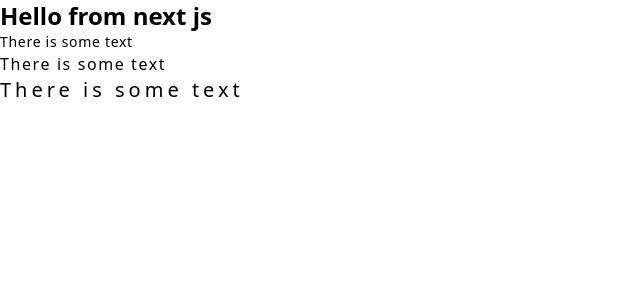
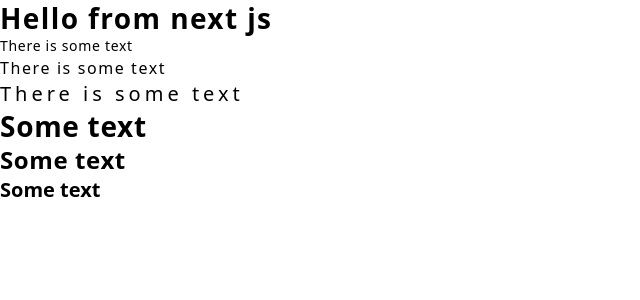
Before and after one commit to YakubovKirill/next-js, a Next.js app in the folder rating-app/: page / in a window 1280 px wide. Shown: the top 300 px of the page, without its empty margins (0-640 px from the left). Built offline with nearby package versions, Linux system fonts and the light colour scheme.

Commit message:
add htag

```diff
--- /dev/null
+++ b/rating-app/components/Htag/Htag.props.ts
@@ -0,0 +1,6 @@
+import { ReactNode } from "react";
+
+export interface HtagProps {
+    tag: 'h1' | 'h2' | 'h3',
+    children: ReactNode,
+}
--- /dev/null
+++ b/rating-app/components/Htag/Htag.tsx
@@ -0,0 +1,13 @@
+import { memo } from "react"
+import { HtagProps } from "./Htag.props";
+
+const Htag = ({ tag, children }: HtagProps): JSX.Element => {
+    switch (tag) {
+        case "h1": return <h1 className="font-bold tracking-small text-xl">{ children }</h1>;
+        case "h2": return <h2 className="font-semibold tracking-small text-lgg">{ children }</h2>;
+        case "h3": return <h3 className="font-semibold tracking-medium text-lg">{ children }</h3>;
+        default: return <></>
+    }
+}
+
+export default memo(Htag);
--- /dev/null
+++ b/rating-app/components/index.ts
@@ -0,0 +1 @@
+export * from './Htag/Htag';
--- a/rating-app/pages/index.tsx
+++ b/rating-app/pages/index.tsx
@@ -1,6 +1,7 @@
 import Head from 'next/head'
 import { Inter } from '@next/font/google'
 import { memo } from 'react'
+import Htag from '../components/Htag/Htag'
 
 const inter = Inter({ subsets: ['latin'] })
 
@@ -14,10 +15,13 @@ function Home() {
       </Head>
 
       <main>
-        <h1 className='font-bold text-xl'>Hello from next js</h1>
+        <h1 className='font-bold tracking-normal text-xl'>Hello from next js</h1>
         <p className="font-light tracking-normal text-sm">There is some text</p>
         <p className="font-light tracking-wide text-base">There is some text</p>
         <p className="font-light tracking-widest text-lg">There is some text</p>
+        <Htag tag='h1'> Some text</Htag>
+        <Htag tag='h2'> Some text</Htag>
+        <Htag tag='h3'> Some text</Htag>
       </main>
     </>
   )
--- a/rating-app/tailwind.config.js
+++ b/rating-app/tailwind.config.js
@@ -7,6 +7,7 @@ module.exports = {
   theme: {
     extend: {},
     letterSpacing: {
+      small: '.025em',
       normal: '.05em',
       wide: '.1em',
       widest: '.2em',
@@ -15,7 +16,8 @@ module.exports = {
       sm: ['14px', '20px'],
       base: ['16px', '24px'],
       lg: ['20px', '28px'],
-      xl: ['24px', '32px'],
+      lgg: ['24px', '32px'],
+      xl: ['28px', '36px'],
     }
   },
   plugins: [],
```
